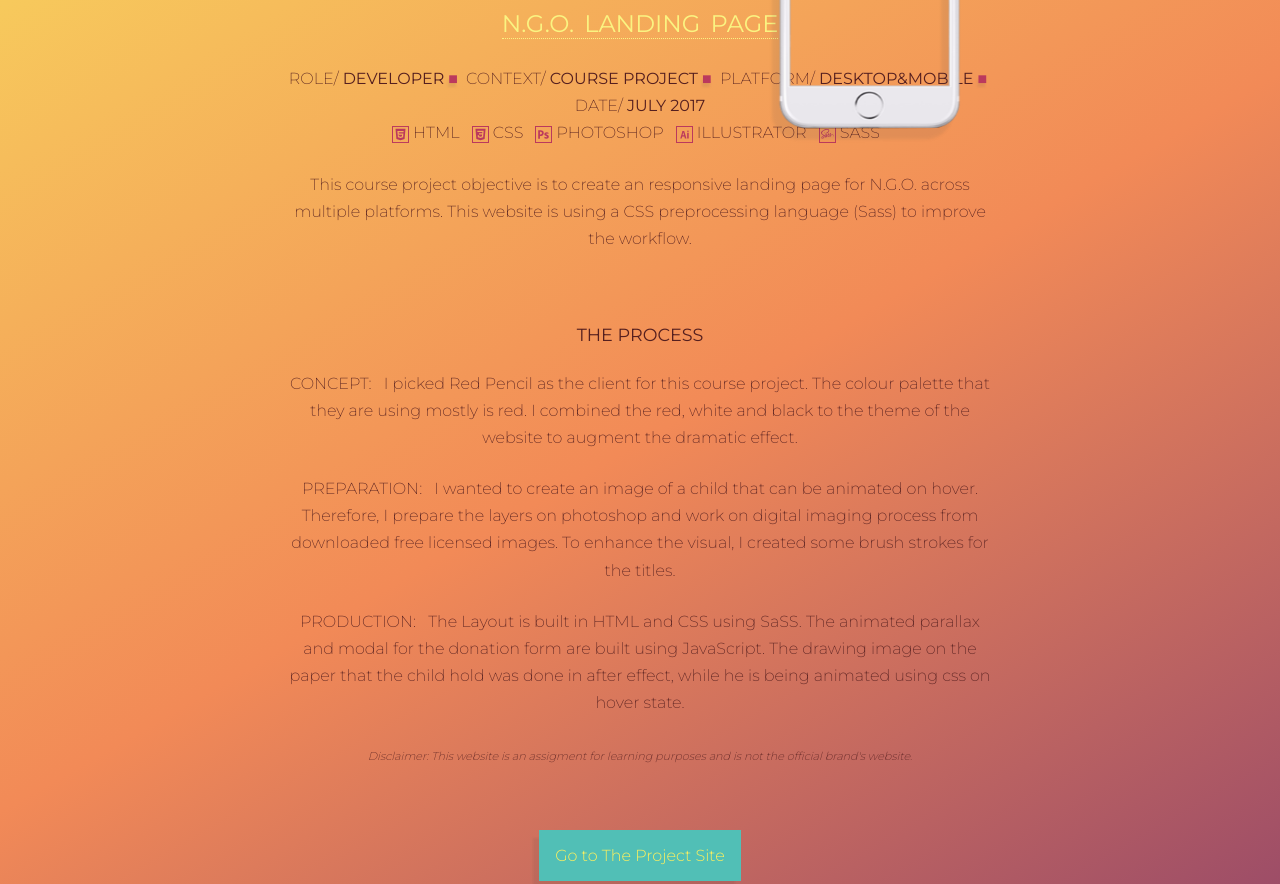
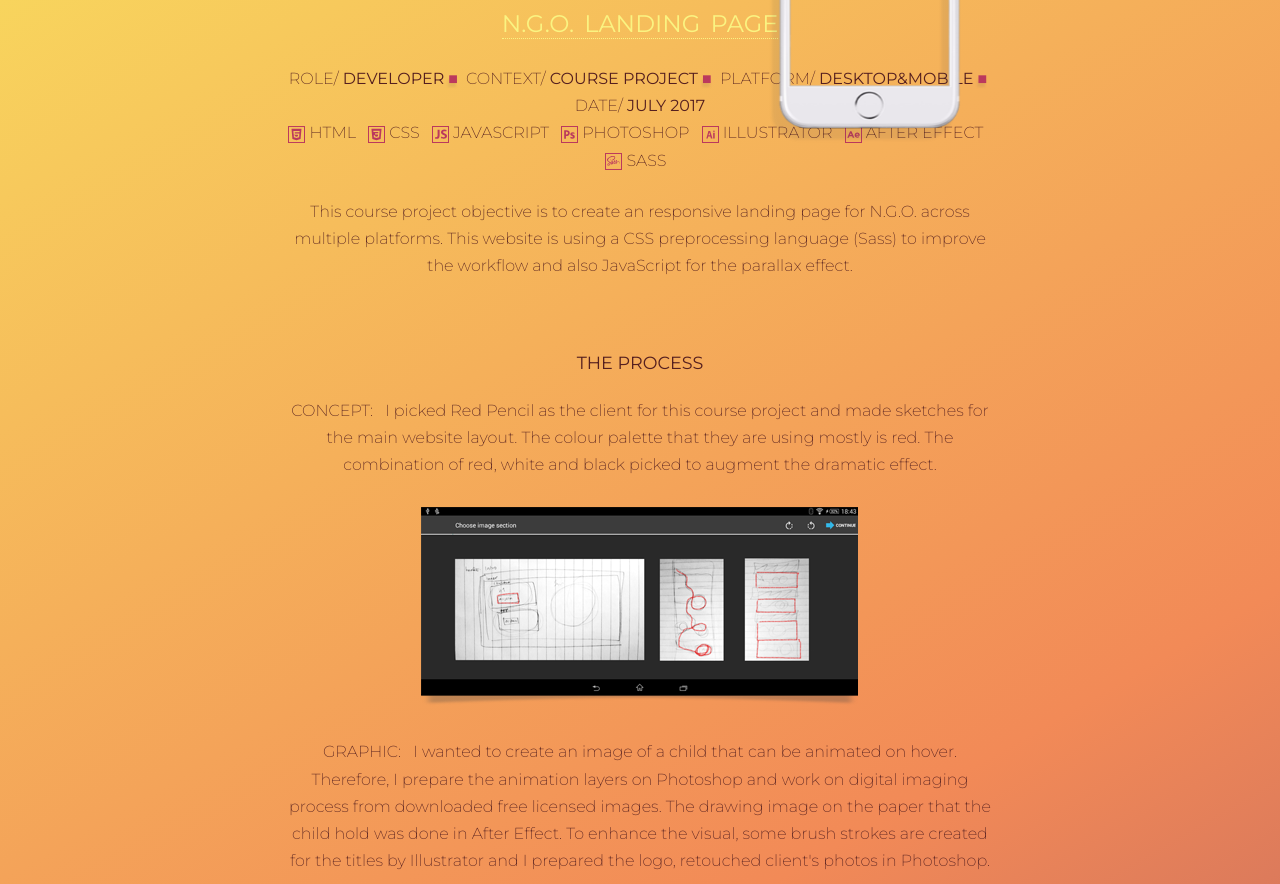
Before and after one commit to nilaindriasari/layout_portfolio, a plain HTML site: page work3.html in a window 1280 px wide. Shown: the part 480-1364 px from the top of the page. Drawn offline with Linux system fonts and the light colour scheme; grey boxes are pictures that could not be loaded.

Commit message:
Added new

```diff
--- a/work3.html
+++ b/work3.html
@@ -70,6 +70,12 @@
 			L5.723,9.25h1.275l0.091,1.013l1.416,0.382l0.004-0.001h0.001l1.412-0.381l0.148-1.647H7.104L7.079,8.331L7.021,7.687l-0.03-0.341
 			h3.19l0.116-1.3h-4.86L5.412,5.76L5.354,5.116l-0.03-0.341h6.361L11.654,5.116L11.654,5.116z"/>
 	</g></svg> CSS &nbsp; <svg class="icons"><g>
+    <rect x="0.5" y="0.5" style="fill:none;stroke:#bb395d;stroke-miterlimit:10;" width="16" height="16"/>
+    <path style="fill:#bb395d;" d="M5.6,3.8h2v5.6c0,2.5-1.2,3.4-3.1,3.4c-0.5,0-1.1-0.1-1.5-0.2L3.2,11c0.3,0.1,0.6,0.2,1,0.2
+    c0.8,0,1.4-0.4,1.4-1.7V3.8z"/>
+    <path style="fill:#bb395d;" d="M9.3,10.6c0.5,0.3,1.4,0.6,2.2,0.6c0.9,0,1.4-0.4,1.4-1c0-0.5-0.4-0.9-1.5-1.2C10,8.4,9,7.6,9,6.3
+    c0-1.5,1.3-2.7,3.3-2.7c1,0,1.7,0.2,2.3,0.4l-0.4,1.6c-0.3-0.2-1-0.4-1.8-0.4c-0.9,0-1.3,0.4-1.3,0.9c0,0.6,0.5,0.8,1.6,1.3
+    C14.3,8,15,8.8,15,10c0,1.5-1.1,2.7-3.6,2.7c-1,0-2-0.3-2.5-0.6L9.3,10.6z"/></g></svg> JAVASCRIPT &nbsp; <svg class="icons"><g>
 		<rect x="0.5" y="0.5" style="fill:none;stroke:#bb395d;stroke-miterlimit:10;" width="16" height="16"/>
 		<g>
 			<path style="fill:#bb395d;" d="M7.93,5.027C7.414,4.581,6.645,4.328,5.568,4.328c-1.067,0-2.362,0.034-2.362,0.034v8.265h1.732
@@ -91,6 +97,17 @@
 				C5.693,12.53,6.257,10.59,6.257,10.59z M7.289,6.274l0.77,2.985H6.52C6.52,9.259,7.289,6.274,7.289,6.274z"/>
 		</g>
 	</g></svg> ILLUSTRATOR &nbsp; <svg class="icons"><g>
+    <path style="fill:#bb395d;" d="M7.777,11.743l-0.599-1.422H4.434l-0.599,1.422H2.264l2.819-6.535h1.422l2.844,6.535H7.777z
+       M5.806,7.128L4.983,9.024h1.646L5.806,7.128z"/>
+    <path style="fill:#bb395d;" d="M14.312,10.994c-0.574,0.549-1.222,0.798-1.995,0.798s-1.397-0.224-1.896-0.698
+      C9.922,10.62,9.672,9.997,9.672,9.198c0-0.798,0.249-1.422,0.773-1.896c0.499-0.474,1.098-0.698,1.796-0.698
+      s1.272,0.2,1.771,0.624c0.474,0.424,0.723,0.998,0.723,1.721v0.748h-3.667c0.05,0.274,0.2,0.499,0.424,0.673
+      c0.249,0.175,0.524,0.274,0.823,0.274c0.499,0,0.898-0.175,1.222-0.499L14.312,10.994z M12.965,8.026
+      c-0.2-0.175-0.424-0.249-0.698-0.249c-0.274,0-0.524,0.075-0.773,0.249c-0.224,0.175-0.374,0.399-0.399,0.673h2.22
+      C13.264,8.4,13.164,8.176,12.965,8.026z"/>
+  </g>
+  <rect x="0.5" y="0.5" style="fill:none;stroke:#bb395d;stroke-miterlimit:10;" width="16" height="16"/>
+</g></svg> AFTER EFFECT &nbsp; <svg class="icons"><g>
 		<path style="fill:#bb395d;" d="M14.974,9.782c-0.045-0.377-0.239-0.67-0.533-0.899c-0.34-0.265-0.737-0.375-1.161-0.392
 			c-0.345-0.014-0.683,0.037-1.009,0.156c-0.093,0.034-0.184,0.073-0.277,0.111c-0.012-0.023-0.026-0.044-0.036-0.067
 			c-0.096-0.196-0.212-0.384-0.237-0.609c-0.018-0.16-0.041-0.32-0.002-0.477c0.036-0.152,0.084-0.301,0.129-0.452
@@ -153,14 +170,16 @@
 			c0.003-0.003,0.009-0.005,0.017-0.009C11.732,9.726,11.602,10.071,11.31,10.238L11.31,10.238z"/>
 		<rect x="0.5" y="0.475" style="fill:none;stroke:#bb395d;stroke-miterlimit:10;" width="16" height="16"/>
 	</g></svg> SASS &nbsp;</p>
-      <p>This course project objective is to create an responsive landing page for N.G.O. across multiple platforms. This website is using a CSS preprocessing language (Sass) to improve the workflow.
+      <p>This course project objective is to create an responsive landing page for N.G.O. across multiple platforms. This website is using a CSS preprocessing language (Sass) to improve the workflow and also JavaScript for the parallax effect.
       </p>
       &nbsp;
       <h3><strong>THE PROCESS</strong></h3>
-      <p>CONCEPT: &nbsp; I picked Red Pencil as the client for this course project. The colour palette that they are using mostly is red. I combined the red, white and black to the theme of the website to augment the dramatic effect.</p>
-      <p>PREPARATION: &nbsp; I wanted to create an image of a child that can be animated on hover. Therefore, I prepare the layers on photoshop and work on digital imaging process from downloaded free licensed images. To enhance the visual, I created some brush strokes for the titles.</p>
-      <p>PRODUCTION: &nbsp; The Layout is built in HTML and CSS using SaSS. The animated parallax and modal for the donation form are built using JavaScript. The drawing image on the paper that the child hold was done in after effect, while he is being animated using css on hover state.</p>
-      <em><small>Disclaimer: This website is an assigment for learning purposes and is not the official brand's website.</small></em>
+      <p>CONCEPT: &nbsp; I picked Red Pencil as the client for this course project and made sketches for the main website layout. The colour palette that they are using mostly is red. The combination of red, white and black picked to augment the dramatic effect.</p>
+      <img src="images/work/ngo/ngo_01.png" alt="theme">
+      <p>GRAPHIC: &nbsp; I wanted to create an image of a child that can be animated on hover. Therefore, I prepare the animation layers on Photoshop and work on digital imaging process from downloaded free licensed images. The drawing image on the paper that the child hold was done in After Effect. To enhance the visual, some brush strokes are created for the titles by Illustrator and I prepared the logo, retouched client's photos in Photoshop.</p>
+      <img src="images/work/ngo/ngo_02.png" alt="theme"> &nbsp; <img src="images/work/ngo/ngo_03.png" alt="theme"> &nbsp; <img src="images/work/ngo/ngo_04.png" alt="theme">
+      <p>FRONT END: &nbsp; The Layout is built in HTML and CSS using Sass. The animated counter number, parallax effect and modal page for the donation form are built using JavaScript. The child's hand hover animation is done in CSS.</p>
+      <p><em><small>Disclaimer: This website is an assigment for learning purposes and is not the official brand's website.</small></em></p>
       </section>
       <div class="button"><h4><a href="https://nilaindriasari.github.io/ngo_landing_page/index.html#top" target="_blank">Go to The Project Site</a></h4></div>
     </div>
```
Also changed, not shown: work2.html (+12 -8 lines), work4.html (+14 -5 lines), work5.html (+9 -3 lines), work6.html (+6 -0 lines), images/work/cuisine/cuisine_01.png (added), images/work/cuisine/cuisine_02.png (added), images/work/cuisine/cuisine_03.png (added), images/work/cuisine/cuisine_04.png (added), images/work/ngo/ngo_01.png (added), images/work/ngo/ngo_02.png (added), images/work/ngo/ngo_03.png (added), images/work/ngo/ngo_04.png (added).
